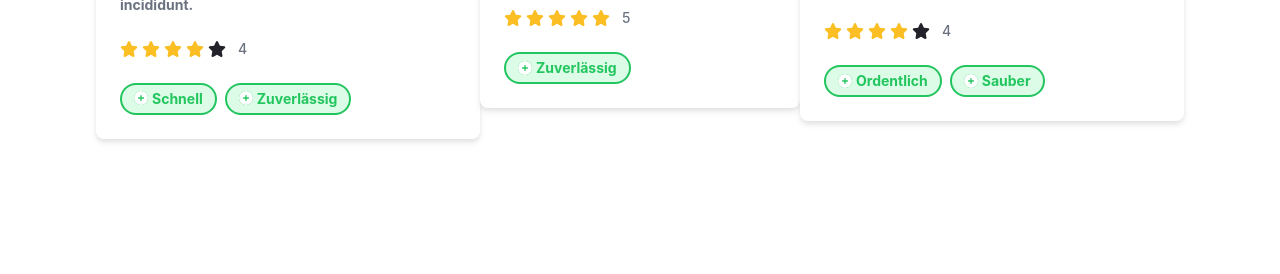
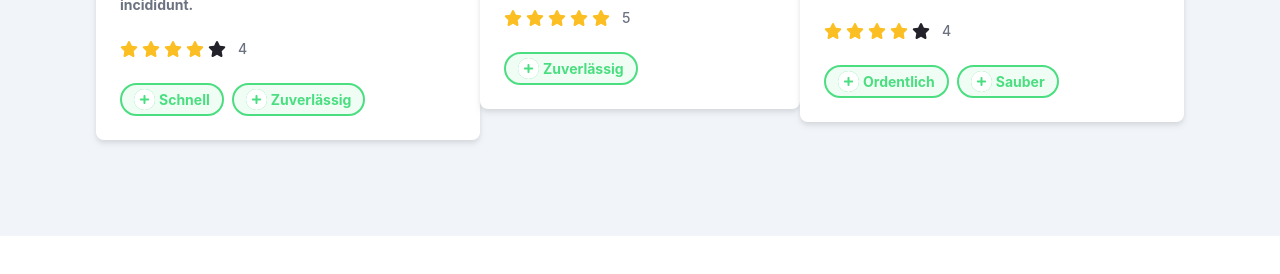
Before and after one commit to valehob/natbau, a Gatsby site: page / in a window 1280 px wide. Shown: the part 298-572 px from the top of the page. Built offline with nearby package versions, Linux system fonts and the light colour scheme; Gatsby itself is replaced by a stand-in of ours.

Commit message:
icon size background color

```diff
--- a/src/components/review.js
+++ b/src/components/review.js
@@ -17,8 +17,8 @@ const Review = (props) => {
         <Rating className="py-2" rating={props.rating}></Rating>
         <div className="flex space-x-2">
           {props.positives?.map((positive) =>
-              <div className="px-3 py-1 w-fit text-sm rounded-full border-2 text-green-500 border-green-500 bg-green-100">
-                <FontAwesomeIcon icon={faCirclePlus} inverse className="bg-green-500 rounded-full mr-1"/>
+              <div className="px-3 py-1 w-fit text-sm rounded-full border-2 text-green-400 border-green-400 bg-green-50">
+                <FontAwesomeIcon icon={faCirclePlus} inverse size="xl" className="bg-green-400 rounded-full mr-1"/>
                 {positive}
               </div>
             )}
--- a/src/pages/index.js
+++ b/src/pages/index.js
@@ -81,7 +81,7 @@ const badgeStyle = {
 
 const IndexPage = () => {
   return (
-    <main style={pageStyles}>
+    <main style={pageStyles} className="bg-slate-100">
       <h1 className="text-3xl font-bold mb-8">
         Was unsere Kunden sagen
       </h1>
```
